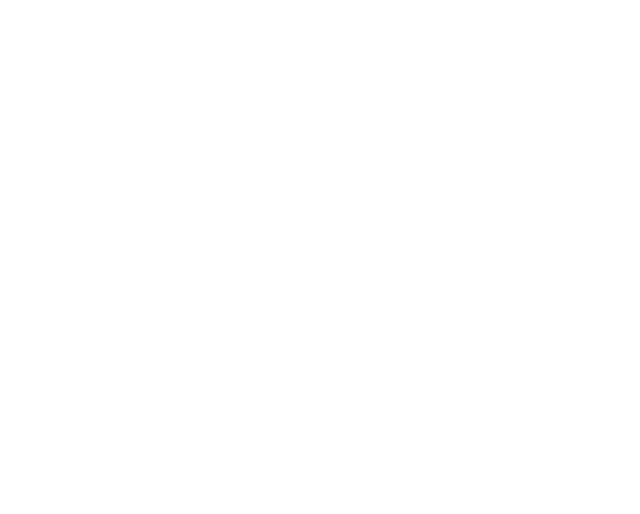
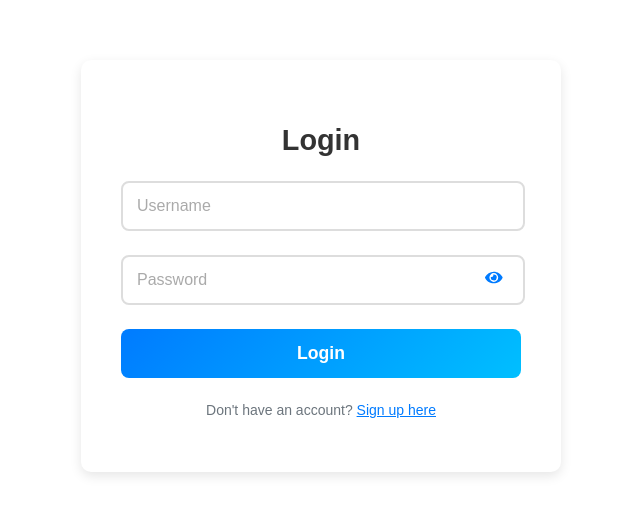
Before and after one commit to deltaNischal02/Digital_learning_Platform, a React (Create React App) app in the folder frontend/: page /login in a window 1280 px wide. Before the commit this address had no page. Shown: the top 514 px of the page, without its empty margins (319-959 px from the left). Built offline with nearby package versions, Linux system fonts and the light colour scheme.

Commit message:
login-completed

```diff
--- a/frontend/package.json
+++ b/frontend/package.json
@@ -7,8 +7,11 @@
     "@testing-library/react": "^13.4.0",
     "@testing-library/user-event": "^13.5.0",
     "axios": "^1.7.7",
+    "install": "^0.13.0",
+    "npm": "^10.8.3",
     "react": "^18.3.1",
     "react-dom": "^18.3.1",
+    "react-icons": "^5.3.0",
     "react-router-dom": "^6.26.2",
     "react-scripts": "5.0.1",
     "styled-components": "^6.1.13",
--- a/frontend/src/App.js
+++ b/frontend/src/App.js
@@ -1,15 +1,15 @@
 import './App.css';
 import { BrowserRouter as Router, Routes, Route } from 'react-router-dom';
 import SignupPage from './Pages/signup';
-// import LoginPage from './Pages/login'; // Example of another route
+import LoginPage from './Pages/login'; // Example of another route
 
 function App() {
   return (
     <Router>
 
         <Routes>
-          <Route path="/" element={<SignupPage />} />
-          {/* <Route path="/login" element={<LoginPage />} /> */}
+          <Route path="/signup" element={<SignupPage />} />
+          <Route path="/login" element={<LoginPage />} />
           {/* Add other routes here */}
         </Routes>
 
--- /dev/null
+++ b/frontend/src/Pages/login.jsx
@@ -0,0 +1,263 @@
+import React, { useState } from 'react';
+import { useNavigate, Link } from 'react-router-dom';
+import styled, { keyframes } from 'styled-components';
+import axios from 'axios'; // Add axios for API calls
+import { FaEye, FaEyeSlash, FaCheckCircle, FaTimesCircle } from 'react-icons/fa'; // Import eye icons for password toggle
+
+
+const fadeIn = keyframes`
+  from {
+    opacity: 0;
+    transform: translateY(20px);
+  }
+  to {
+    opacity: 1;
+    transform: translateY(0);
+  }
+`;
+
+const fadeOut = keyframes`
+  from {
+    opacity: 1;
+    transform: translateY(0);
+  }
+  to {
+    opacity: 0;
+    transform: translateY(20px);
+  }
+`;
+
+// Styled component for Snackbar
+const Snackbar = styled.div`
+  position: fixed;
+  bottom: 30px;
+  left: 40%;
+  transform: translateX(-50%);
+  background-color: ${(props) => (props.type === 'success' ? '#28a745' : '#dc3545')};
+  color: white;
+  padding: 1rem 2rem;
+  border-radius: 8px;
+  font-size: 1rem;
+  box-shadow: 0px 4px 8px rgba(0, 0, 0, 0.1);
+  animation: ${(props) => (props.open ? fadeIn : fadeOut)} 0.5s forwards;
+  z-index: 1000;
+`;
+const LoginContainer = styled.div`
+  max-width: 400px;
+  margin: 60px auto;
+  padding: 40px;
+  background-color: #fff;
+  border-radius: 10px;
+  box-shadow: 0px 4px 12px rgba(0, 0, 0, 0.1);
+  font-family: 'Poppins', sans-serif;
+`;
+
+const Title = styled.h2`
+  text-align: center;
+  color: #333;
+  font-size: 1.8rem;
+  font-weight: 600;
+  margin-bottom: 1.5rem;
+`;
+
+const InputWrapper = styled.div`
+  position: relative;
+  margin-bottom: 1.5rem;
+`;
+const PasswordWrapper = styled.div`
+  position: relative;
+`;
+
+const TogglePasswordButton = styled.button`
+  position: absolute;
+  right: 12px;
+  top: 50%;
+  transform: translateY(-50%);
+  background: none;
+  border: none;
+  color: #007bff;
+  cursor: pointer;
+  font-size: 1.1rem;
+
+  &:focus {
+    outline: none;
+  }
+`;
+
+const Input = styled.input`
+  width: 95%;
+  padding: 14px 10px;
+  font-size: 1rem;
+  border: 2px solid #ddd;
+  border-radius: 8px;
+  background: transparent;
+  transition: border-color 0.3s ease;
+
+  &:focus {
+    border-color: #007bff;
+    outline: none;
+  }
+
+  &:focus + label,
+  &:not(:placeholder-shown) + label {
+    top: -12px;
+    font-size: 0.85rem;
+    color: #007bff;
+    background-color: white;
+    padding: 0 5px;
+    left: 12px;
+  }
+`;
+
+const Label = styled.label`
+  position: absolute;
+  left: 16px;
+  top: 50%;
+  transform: translateY(-50%);
+  font-size: 1rem;
+  color: #aaa;
+  transition: 0.3s ease;
+  pointer-events: none;
+`;
+
+const Button = styled.button`
+  width: 100%;
+  padding: 14px;
+  border: none;
+  border-radius: 8px;
+  font-size: 1.1rem;
+  font-weight: 600;
+  color: #fff;
+  background: linear-gradient(135deg, #007bff, #00bfff);
+  cursor: pointer;
+  transition: background 0.3s ease, transform 0.2s ease;
+
+  &:hover {
+    background: linear-gradient(135deg, #0056b3, #0088ff);
+    transform: translateY(-2px);
+  }
+
+  &:active {
+    background: linear-gradient(135deg, #004494, #006bb3);
+    transform: translateY(0);
+  }
+`;
+
+const LinkText = styled.p`
+  font-size: 0.875rem;
+  color: #6c757d;
+  text-align: center;
+  margin-top: 1.5rem;
+
+  a {
+    color: #007bff;
+    text-decoration: underline;
+    font-weight: 500;
+  }
+
+  a:hover {
+    text-decoration: underline;
+  }
+`;
+
+const LoginPage = () => {
+  const [username, setUsername] = useState('');
+  const [password, setPassword] = useState('');
+  const [snackbarOpen, setSnackbarOpen] = useState(false);
+  const [snackbarMessage, setSnackbarMessage] = useState('');
+  const [snackbarType, setSnackbarType] = useState('error'); // 'success' or 'error'
+  const [showPassword, setShowPassword] = useState(false); // State for password visibility
+  const navigate = useNavigate();
+
+  // Handle form submission
+  const handleSubmit = async (e) => {
+    e.preventDefault();
+
+    try {
+      const response = await axios.post('http://localhost:7001/api/auth/login', {
+        username,
+        password,
+      });
+
+      if (response.status === 200) {
+        // On success
+        setSnackbarMessage('Login successful! Redirecting...');
+        setSnackbarType('success');
+        setSnackbarOpen(true);
+        setTimeout(() => {
+          setSnackbarOpen(false);
+          navigate('/home'); // Redirect to home after successful login
+        }, 2000);
+      }
+    } catch (err) {
+      // On error
+      setSnackbarMessage(  err.response?.data?.message || 'Login failed! Please try again.');
+      setSnackbarType('error');
+      setSnackbarOpen(true);
+      setTimeout(() => {
+        setSnackbarOpen(false);
+      }, 3000);
+    }
+  };
+   // Toggle password visibility
+   const togglePassword = (e) => {
+    e.preventDefault(); // Prevent form submission when clicking the icon
+    setShowPassword(!showPassword);
+  };
+
+  return (
+    <LoginContainer>
+      <Title>Login</Title>
+      <form onSubmit={handleSubmit}>
+        <InputWrapper>
+          <Input
+            type="text"
+            placeholder=" "
+            value={username}
+            onChange={(e) => setUsername(e.target.value)}
+            required
+          />
+          <Label>Username</Label>
+        </InputWrapper>
+
+        <PasswordWrapper>
+          <InputWrapper>
+            <Input
+              type={showPassword ? 'text' : 'password'} // Toggle between text and password
+              placeholder=" "
+              value={password}
+              onChange={(e) => setPassword(e.target.value)}
+              required
+            />
+            <Label>Password</Label>
+          </InputWrapper>
+          <TogglePasswordButton onClick={togglePassword}>
+            {showPassword ? <FaEyeSlash /> : <FaEye />} {/* Show/Hide Icon */}
+          </TogglePasswordButton>
+        </PasswordWrapper>
+
+
+        <Button type="submit">Login</Button>
+      </form>
+
+      <LinkText>
+        Don't have an account? <Link to="/signup">Sign up here</Link>
+      </LinkText>
+        {/* Snackbar */}
+        {snackbarOpen && (
+        <Snackbar type={snackbarType} open={snackbarOpen}>
+             {snackbarType === 'success' ? (
+        <FaCheckCircle style={{ fontSize: '1rem' }} />
+      ) : (
+        <FaTimesCircle style={{ fontSize: '1rem' }} />
+      )}
+             {  snackbarMessage}
+        </Snackbar>
+      )}
+
+    </LoginContainer>
+
+  );
+};
+
+export default LoginPage;
--- a/frontend/src/Pages/signup.jsx
+++ b/frontend/src/Pages/signup.jsx
@@ -186,7 +186,7 @@
         setSuccess('Signup successful! Redirecting to login...');
         setError('');
         setTimeout(() => {
-          navigate('/login');
+          navigate('/');
         }, 2000);
       }
     } catch (err) {
@@ -283,7 +283,7 @@
               <option value="ARFF">ARFF</option>
               <option value="ATC">ATC</option>
               <option value="IT">IT</option>
-              <option value="Mechanical">Mechanical</option>
+              <option value="MECHANICAL">Mechanical</option>
             </Select>
             <Label></Label>
           </InputWrapper>
```
Also changed, not shown: 2 other files (tests, documents, lock files or other folders).
